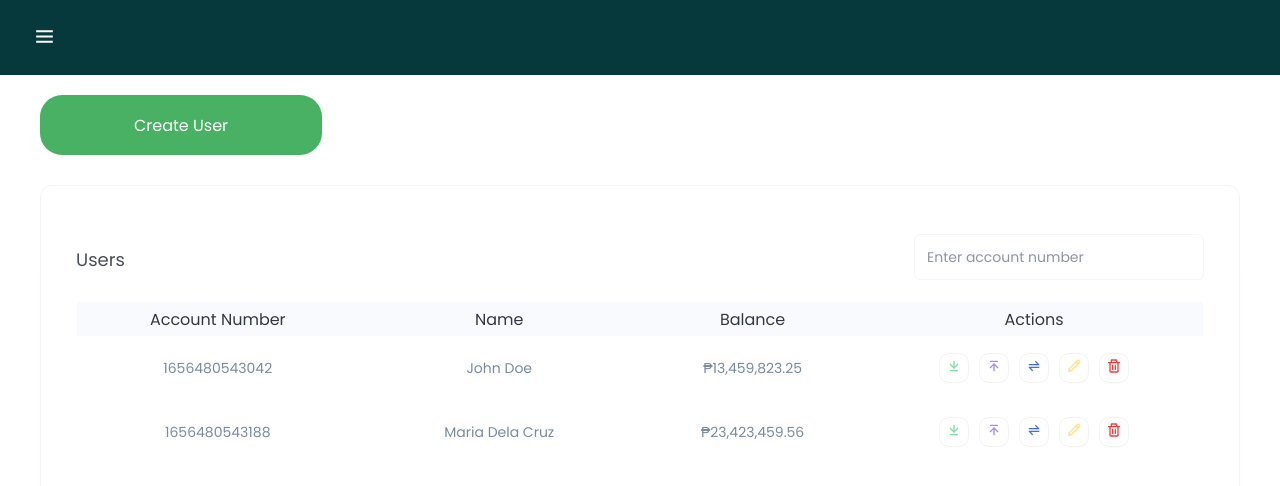
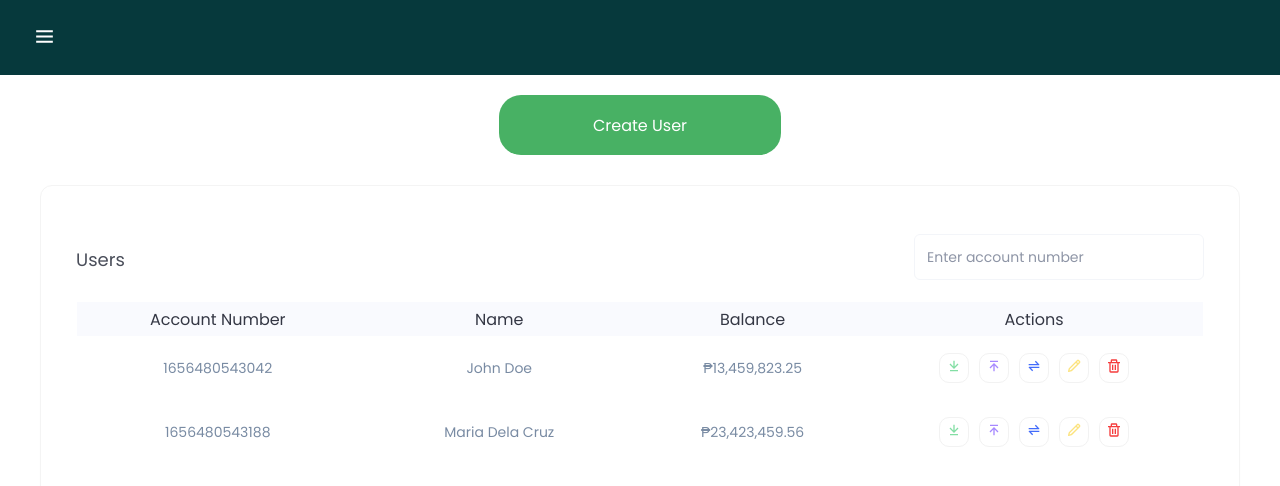
Before and after one commit to louisordonez/banking-app, a React (Create React App) app: page /users in a window 1280 px wide. Shown: the top 486 px of the page. Built offline with nearby package versions, Linux system fonts and the light colour scheme.

Commit message:
Center button and table

```diff
--- a/src/Assets/Styles/Scss/utilities/_helpers.scss
+++ b/src/Assets/Styles/Scss/utilities/_helpers.scss
@@ -19,8 +19,3 @@
   margin: 2rem 3rem;
   row-gap: 3rem;
 }
-
-.add-user-btn {
-  align-self: flex-start;
-  margin-left: 1rem;
-}
```
